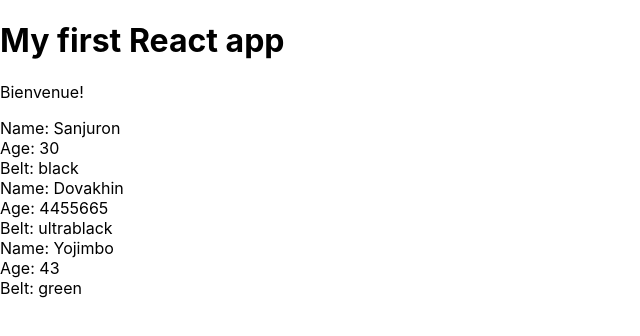
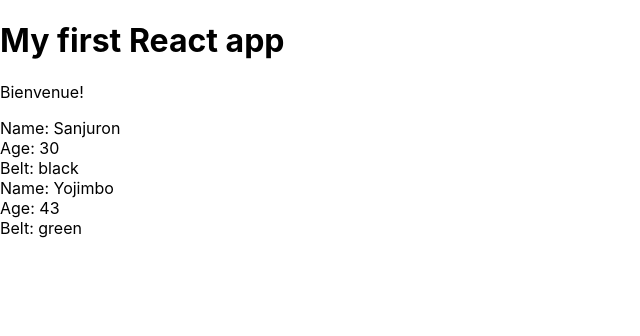
Before and after one commit to Sanjuron/react-test, a React (Create React App) app in the folder my-app/: page / in a window 1280 px wide. Shown: the top 336 px of the page, without its empty margins (0-640 px from the left). Built offline with nearby package versions, Linux system fonts and the light colour scheme.

Commit message:
leçon 16 - conditionnal output

```diff
--- a/my-app/src/App.js
+++ b/my-app/src/App.js
@@ -5,7 +5,7 @@ import Ninjas from "./Ninjas";
 function App() {
   const ninjas = [
     { name: "Sanjuron", age: 30, belt: "black", id: 1 },
-    { name: "Dovakhin", age: 4455665, belt: "ultrablack", id: 2 },
+    { name: "Dovakhin", age: 18, belt: "ultrablack", id: 2 },
     { name: "Yojimbo", age: 43, belt: "green", id: 3 }
   ]
 
--- a/my-app/src/Ninjas.js
+++ b/my-app/src/Ninjas.js
@@ -2,14 +2,27 @@ import React from 'react';
 
 
 const Ninjas = ({ninjas}) => {
+    // const ninjaList = ninjas.map(ninja => {
+    //     if (ninja.age > 20 ) {
+    //     return (
+    //         <div className="ninja" key={ninja.id}>
+    //         <div>Name: {ninja.name}  </div>
+    //         <div>Age: {ninja.age} </div>
+    //         <div>Belt: {ninja.belt} </div>
+    //     </div>
+    //     )
+    //     } else {
+    //         return null
+    //     }
+    // })
     const ninjaList = ninjas.map(ninja => {
-        return (
-            <div className="ninja" key={ninja.id}>
+        return ninja.age > 20 ? (
+                    <div className="ninja" key={ninja.id}>
             <div>Name: {ninja.name}  </div>
             <div>Age: {ninja.age} </div>
             <div>Belt: {ninja.belt} </div>
         </div>
-        )
+        ) : null;
     })
         return(
             <div className="ninja-list">
```
